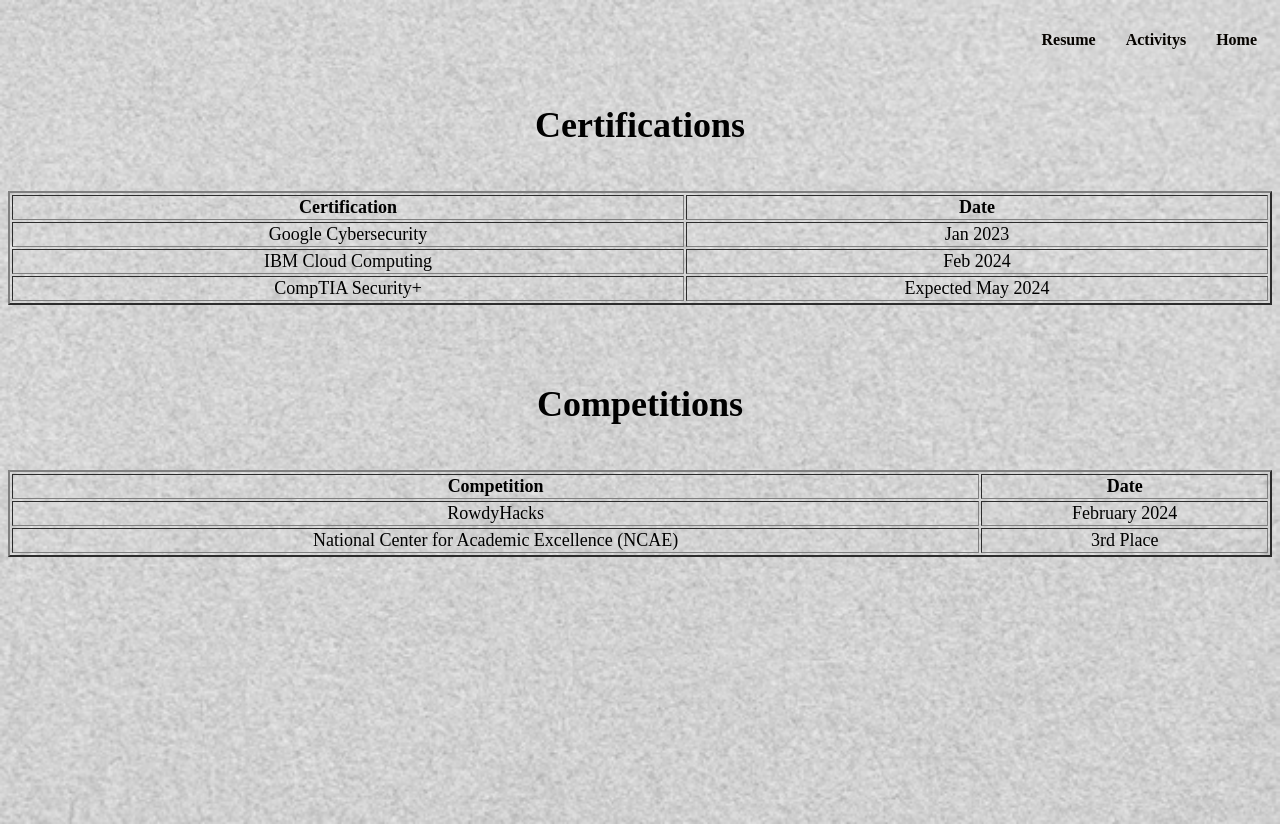
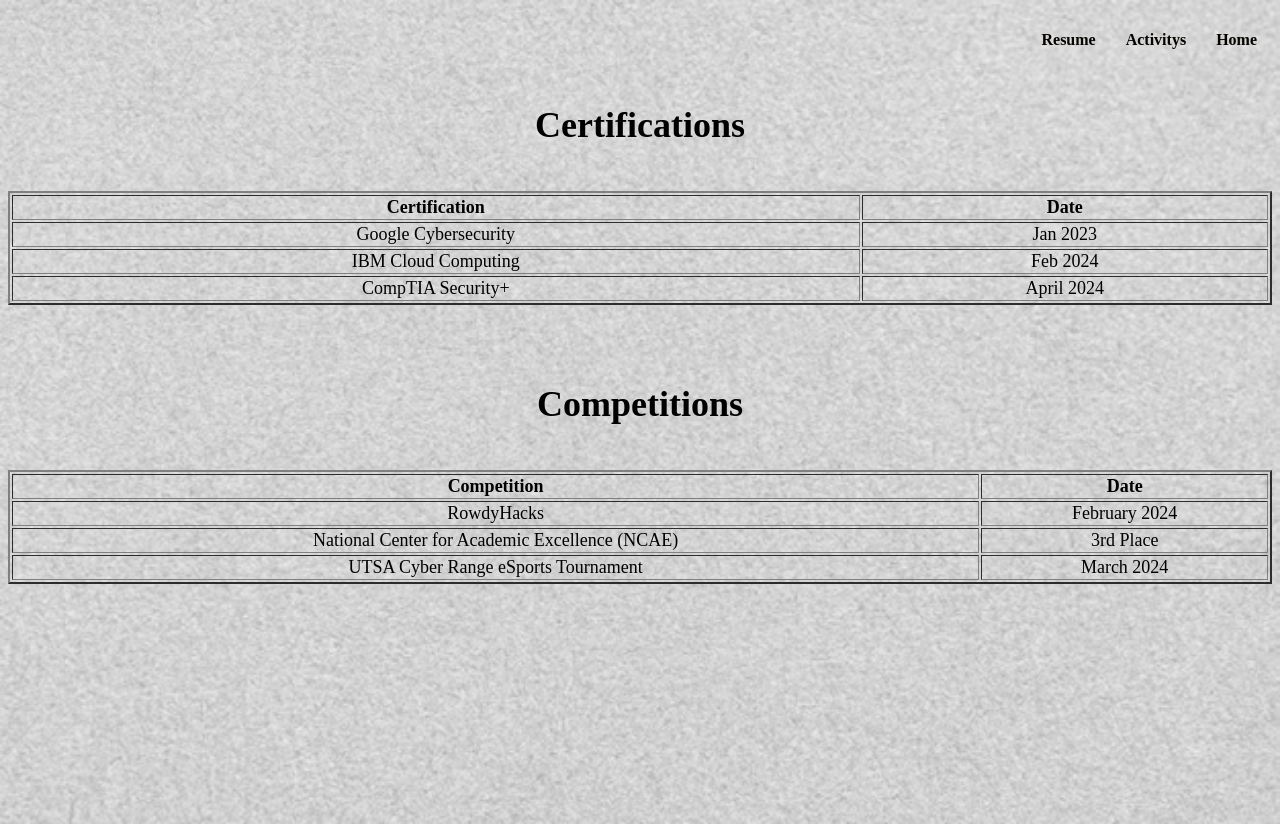
Before and after one commit to jayrebornn/website, a plain HTML site: page activitys.html in a window 1280 px wide. Drawn offline with nearby package versions, Linux system fonts and the light colour scheme; a script that the page names is missing.

Commit message:
Update activitys.html
added comptia completion, added utsa cyber range tournament

```diff
--- a/activitys.html
+++ b/activitys.html
@@ -45,7 +45,7 @@
                 </tr>
                 <tr>
                     <td> CompTIA Security+ </td>
-                    <td> Expected May 2024</td>
+                    <td> April 2024</td>
                 </tr>
             </tbody>
         </table>
@@ -70,6 +70,10 @@
                     <td> National Center for Academic Excellence (NCAE)</td>
                     <td> 3rd Place </td>
                 </tr>
+                <tr>
+                    <td> UTSA Cyber Range eSports Tournament</td>
+                    <td> March 2024 </td>
+                </tr>
             </tbody>
         </table>
     </div>
```
